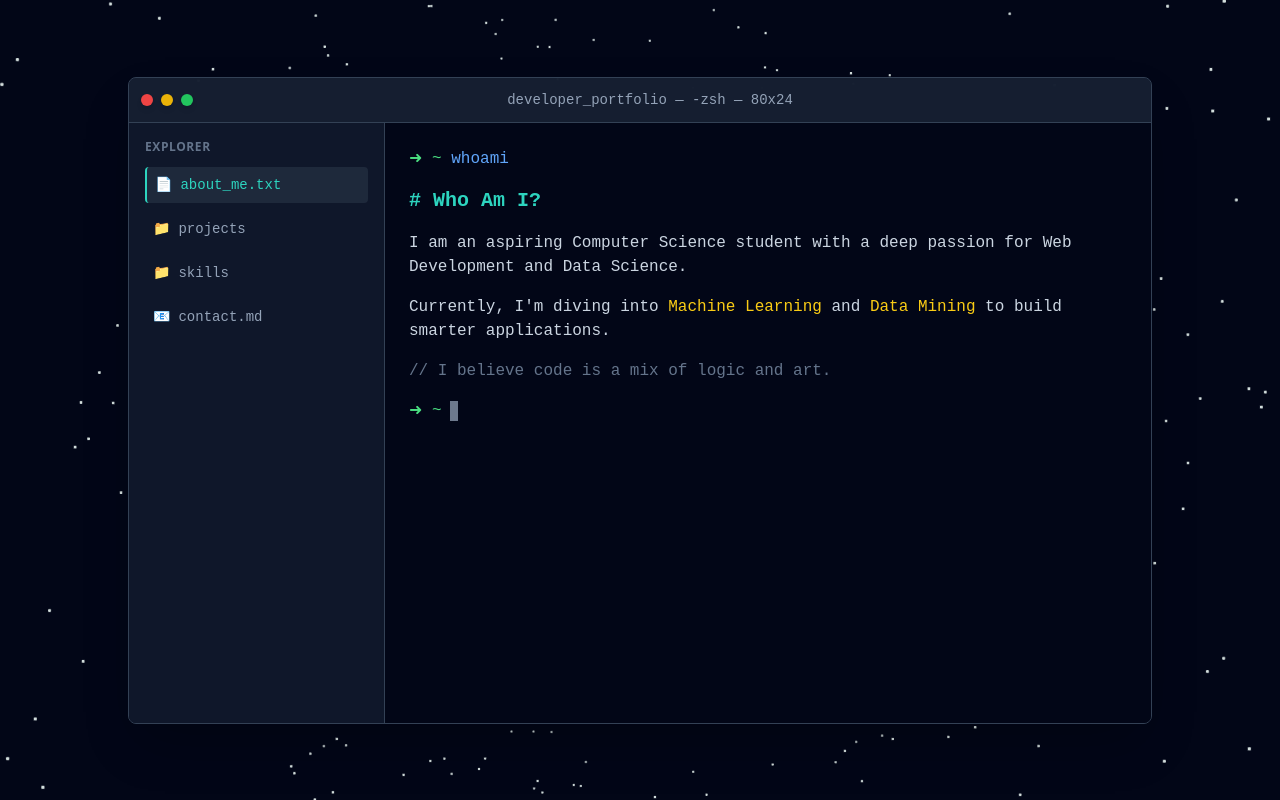
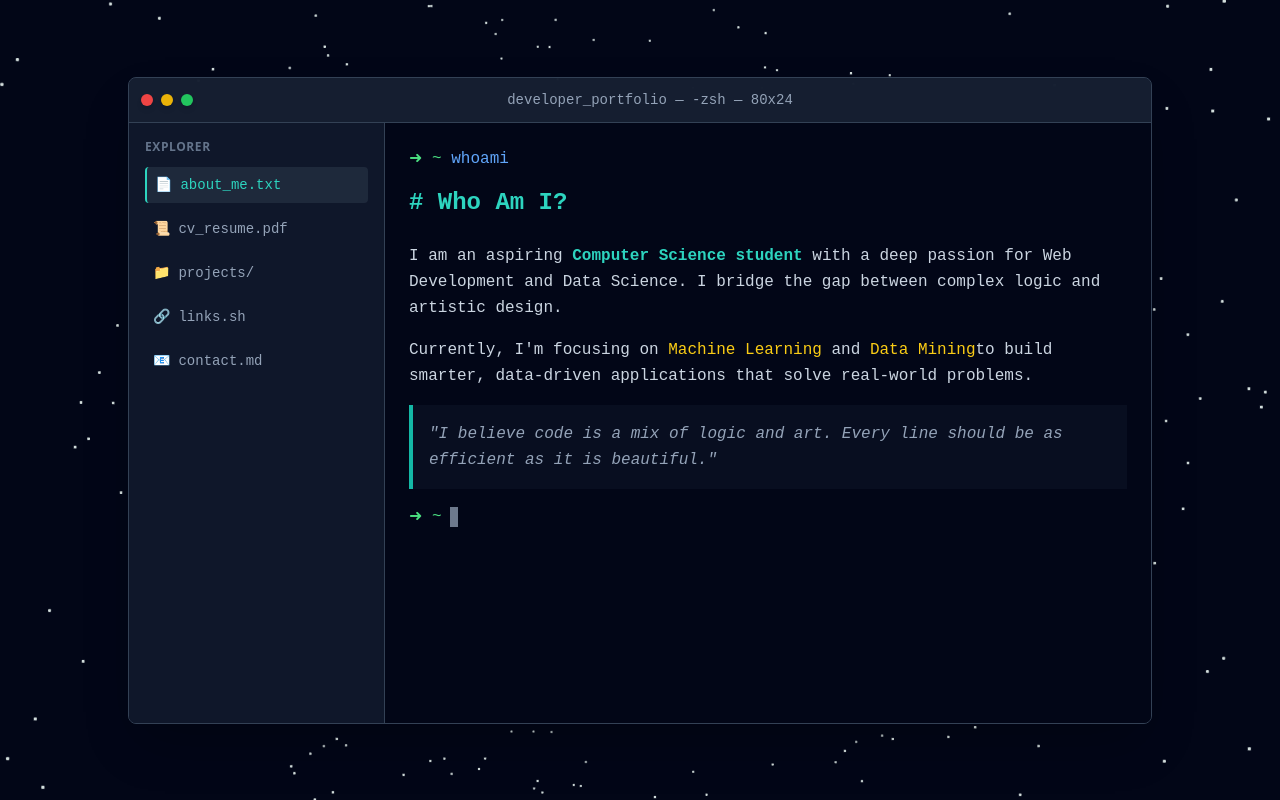
Before and after one commit to Ishan-malinda/Portfolio.IMS, a React (Vite) app in the folder my-portfolio/: page / in a window 1280 px wide. Built offline with nearby package versions, Linux system fonts and the light colour scheme.

Commit message:
Updated connect feild

```diff
--- a/my-portfolio/package.json
+++ b/my-portfolio/package.json
@@ -15,6 +15,7 @@
     "framer-motion": "^12.29.0",
     "react": "^19.2.0",
     "react-dom": "^19.2.0",
+    "react-icons": "^5.5.0",
     "three": "^0.182.0"
   },
   "devDependencies": {
--- a/my-portfolio/src/App.jsx
+++ b/my-portfolio/src/App.jsx
@@ -1,6 +1,15 @@
 import React, { useState } from 'react';
 import TerminalLayout from './TerminalLayout';
 import { motion, AnimatePresence } from 'framer-motion';
+import {
+  FaGithub,
+  FaLinkedin,
+  FaTwitter,
+  FaDiscord,
+  FaYoutube,
+  FaInstagram,
+  FaEnvelope
+} from 'react-icons/fa';
 
 const ContactSection = () => {
   const [formData, setFormData] = useState({ name: '', email: '', message: '' });
@@ -9,7 +18,6 @@ const ContactSection = () => {
   const handleSubmit = (e) => {
     e.preventDefault();
     setSubmitted(true);
-    // In a real app, you'd send this to a service
   };
 
   if (submitted) {
@@ -20,7 +28,7 @@ const ContactSection = () => {
         className="text-green-400 font-mono"
       >
         <p>➜ Message sent successfully!</p>
-        <p>➜ We will get back to you soon.</p>
+        <p>➜ I will get back to you as soon as possible.</p>
         <button
           onClick={() => setSubmitted(false)}
           className="mt-4 text-xs text-slate-500 hover:text-teal-400 underline"
@@ -33,32 +41,25 @@ const ContactSection = () => {
 
   return (
     <div className="space-y-6">
-      <div className="flex space-x-4">
-        <a href="https://github.com/Ishan-malinda" target="_blank" rel="noopener noreferrer" className="text-slate-400 hover:text-teal-400 transition-colors">
-          <span className="mr-2">🔗</span> GitHub
-        </a>
-        <a href="https://linkedin.com" target="_blank" rel="noopener noreferrer" className="text-slate-400 hover:text-teal-400 transition-colors">
-          <span className="mr-2">🔗</span> LinkedIn
-        </a>
-        <a href="mailto:your-email@example.com" className="text-slate-400 hover:text-teal-400 transition-colors">
-          <span className="mr-2">📧</span> Email
-        </a>
+      <div className="text-slate-300">
+        <p className="text-teal-400 font-bold text-xl mb-4"># Contact Me</p>
+        <p className="mb-4 text-sm">Have a question or want to work together? Drop me a message below.</p>
       </div>
 
-      <form onSubmit={handleSubmit} className="space-y-4 font-mono text-sm">
-        <div className="flex items-center space-x-2">
-          <span className="text-green-400">name:</span>
+      <form onSubmit={handleSubmit} className="space-y-4 font-mono text-sm max-w-lg">
+        <div className="flex items-center space-x-2 border-b border-slate-700 py-2">
+          <span className="text-green-400 w-20">name:</span>
           <input
             type="text"
             required
             className="bg-transparent border-none outline-none text-slate-300 w-full"
-            placeholder="Type your name..."
+            placeholder="Your Name"
             value={formData.name}
             onChange={(e) => setFormData({...formData, name: e.target.value})}
           />
         </div>
-        <div className="flex items-center space-x-2">
-          <span className="text-green-400">email:</span>
+        <div className="flex items-center space-x-2 border-b border-slate-700 py-2">
+          <span className="text-green-400 w-20">email:</span>
           <input
             type="email"
             required
@@ -68,12 +69,12 @@ const ContactSection = () => {
             onChange={(e) => setFormData({...formData, email: e.target.value})}
           />
         </div>
-        <div className="flex flex-col space-y-1">
+        <div className="flex flex-col space-y-1 py-2">
           <span className="text-green-400">message:</span>
           <textarea
             required
             rows="4"
-            className="bg-slate-900/50 border border-slate-700 rounded p-2 outline-none text-slate-300 w-full resize-none focus:border-teal-500 transition-colors"
+            className="bg-slate-900/50 border border-slate-700 rounded p-2 outline-none text-slate-300 w-full resize-none focus:border-teal-500 transition-colors mt-2"
             placeholder="Write your message here..."
             value={formData.message}
             onChange={(e) => setFormData({...formData, message: e.target.value})}
@@ -81,7 +82,7 @@ const ContactSection = () => {
         </div>
         <button
           type="submit"
-          className="bg-teal-600/20 text-teal-400 border border-teal-500/50 px-4 py-2 rounded hover:bg-teal-600/30 transition-all font-bold"
+          className="bg-teal-600/20 text-teal-400 border border-teal-500/50 px-6 py-2 rounded hover:bg-teal-600/30 transition-all font-bold"
         >
           ./submit_message.bin
         </button>
@@ -91,21 +92,77 @@ const ContactSection = () => {
 };
 
 const App = () => {
-  const [activeFile, setActiveFile] = useState('about_me.txt');
+  const [activeFile, setActiveFile] = useState('about');
 
-  // 1. Your Bio Data
-  const aboutMe = (
-    <div className="space-y-4">
-      <p className="text-teal-400 font-bold text-xl"># Who Am I?</p>
-      <p>I am an aspiring Computer Science student with a deep passion for Web Development and Data Science.</p>
-      <p>Currently, I'm diving into <span className="text-yellow-400">Machine Learning</span> and <span className="text-yellow-400">Data Mining</span> to build smarter applications.</p>
-      <p className="text-slate-500">// I believe code is a mix of logic and art.</p>
+  // 1. About Section
+  const about = (
+    <div className="space-y-6">
+      <p className="text-teal-400 font-bold text-2xl"># Who Am I?</p>
+      <div className="space-y-4 text-slate-300 leading-relaxed">
+        <p>
+          I am an aspiring <span className="text-teal-400 font-bold">Computer Science student</span> with a deep passion for
+          Web Development and Data Science. I bridge the gap between complex logic and artistic design.
+        </p>
+        <p>
+          Currently, I'm focusing on <span className="text-yellow-400">Machine Learning</span> and <span className="text-yellow-400">Data Mining</span>
+          to build smarter, data-driven applications that solve real-world problems.
+        </p>
+        <p className="bg-slate-900/50 border-l-4 border-teal-500 p-4 italic text-slate-400">
+          "I believe code is a mix of logic and art. Every line should be as efficient as it is beautiful."
+        </p>
+      </div>
     </div>
   );
 
-  // 2. Your Project Data
+  // 2. CV/Resume Section
+  const resume = (
+    <div className="space-y-6 text-slate-300">
+      <p className="text-teal-400 font-bold text-xl mb-4"># Professional Summary</p>
+
+      <div className="space-y-8">
+        <section>
+          <h3 className="text-purple-400 font-bold underline mb-3 text-lg uppercase tracking-wider">Education</h3>
+          <div className="border-l-2 border-slate-700 pl-4 py-2 hover:border-teal-500 transition-colors">
+            <p className="font-bold text-teal-400">BSc (Hons) in Computer Science</p>
+            <p className="text-xs text-slate-400 italic">2022 - Present</p>
+          </div>
+        </section>
+
+        <section>
+          <h3 className="text-purple-400 font-bold underline mb-3 text-lg uppercase tracking-wider">Skills</h3>
+          <div className="grid grid-cols-1 sm:grid-cols-2 gap-4">
+            <div className="bg-slate-900/30 p-3 rounded border border-slate-800">
+              <p className="text-teal-400 font-bold mb-1">Frontend</p>
+              <p className="text-sm">React, Tailwind CSS, JavaScript (ES6+), Framer Motion</p>
+            </div>
+            <div className="bg-slate-900/30 p-3 rounded border border-slate-800">
+              <p className="text-teal-400 font-bold mb-1">Backend</p>
+              <p className="text-sm">Node.js, Express, MongoDB, SQL</p>
+            </div>
+            <div className="bg-slate-900/30 p-3 rounded border border-slate-800">
+              <p className="text-teal-400 font-bold mb-1">Data Science</p>
+              <p className="text-sm">Python, ML, Data Mining, Pandas, TensorFlow</p>
+            </div>
+            <div className="bg-slate-900/30 p-3 rounded border border-slate-800">
+              <p className="text-teal-400 font-bold mb-1">Tools</p>
+              <p className="text-sm">Git, GitHub, Docker, Gemini AI, VS Code</p>
+            </div>
+          </div>
+        </section>
+
+        <a
+          href="#"
+          className="inline-block bg-teal-600/20 text-teal-400 border border-teal-500/50 px-6 py-3 rounded hover:bg-teal-600/30 transition-all font-bold"
+        >
+          📄 Download Full CV (PDF)
+        </a>
+      </div>
+    </div>
+  );
+
+  // 3. Projects Section
   const projects = (
-    <div className="grid grid-cols-1 md:grid-cols-2 gap-4">
+    <div className="grid grid-cols-1 md:grid-cols-2 gap-6">
       {[
         {
           title: "Group Collab App",
@@ -135,54 +192,79 @@ const App = () => {
         <motion.div
           key={i}
           whileHover={{ y: -5, borderColor: 'rgba(20, 184, 166, 0.5)' }}
-          className="border border-slate-700 p-4 rounded bg-slate-900/50 transition-colors flex flex-col justify-between"
+          className="border border-slate-700 p-5 rounded bg-slate-900/50 transition-colors flex flex-col justify-between"
         >
           <div>
-            <h4 className="text-teal-400 font-bold">{p.title}</h4>
-            <p className="text-xs text-slate-400 mt-2">{p.desc}</p>
-            <div className="flex flex-wrap gap-2 mt-3">
+            <h4 className="text-teal-400 font-bold text-lg">{p.title}</h4>
+            <p className="text-sm text-slate-400 mt-2 line-clamp-2">{p.desc}</p>
+            <div className="flex flex-wrap gap-2 mt-4">
               {p.tags.map(tag => (
-                <span key={tag} className="text-[10px] bg-slate-800 text-slate-400 px-2 py-1 rounded border border-slate-700">
+                <span key={tag} className="text-[10px] bg-slate-800 text-slate-300 px-2 py-1 rounded border border-slate-700">
                   {tag}
                 </span>
               ))}
             </div>
           </div>
-          <a href={p.link} className="text-blue-400 text-xs mt-4 block hover:underline">view_on_github.exe</a>
+          <a href={p.link} className="text-blue-400 text-xs mt-6 block hover:underline font-mono">view_on_github.exe</a>
         </motion.div>
       ))}
     </div>
   );
 
-  // 3. Skills Content
-  const skills = (
-    <div className="space-y-4">
-       <div>
-         <p className="text-purple-400 font-bold underline mb-2">Frontend Development:</p>
-         <p className="text-sm text-slate-300">HTML5, CSS3, JavaScript (ES6+), React, Tailwind CSS, Framer Motion</p>
-       </div>
-       <div>
-         <p className="text-blue-400 font-bold underline mb-2">Backend & Database:</p>
-         <p className="text-sm text-slate-300">Node.js, Express, MongoDB, SQL</p>
-       </div>
-       <div>
-         <p className="text-yellow-400 font-bold underline mb-2">Machine Learning & Data:</p>
-         <p className="text-sm text-slate-300">Python, NumPy, Pandas, Scikit-learn, TensorFlow, Data Mining</p>
-       </div>
-       <div>
-         <p className="text-green-400 font-bold underline mb-2">Tools & DevOps:</p>
-         <p className="text-sm text-slate-300">Git, GitHub, Docker, Gemini AI, VS Code</p>
-       </div>
+  // 4. Links Section
+  const links = (
+    <div className="space-y-12 text-center py-8">
+      <div className="relative inline-block">
+        <p className="text-teal-400 font-mono text-3xl font-bold tracking-widest uppercase">
+          // Connect With Me
+        </p>
+        <div className="h-1 w-full bg-teal-500/30 mt-2 rounded-full overflow-hidden">
+          <motion.div
+            initial={{ x: '-100%' }}
+            animate={{ x: '100%' }}
+            transition={{ duration: 2, repeat: Infinity, ease: "linear" }}
+            className="h-full w-1/3 bg-teal-400 shadow-[0_0_10px_#2dd4bf]"
+          />
+        </div>
+      </div>
+
+      <div className="grid grid-cols-2 md:grid-cols-3 gap-y-12 gap-x-8 max-w-3xl mx-auto">
+        {[
+          { label: 'LINKEDIN', icon: <FaLinkedin />, url: 'https://linkedin.com', color: 'hover:text-blue-500' },
+          { label: 'GITHUB', icon: <FaGithub />, url: 'https://github.com/Ishan-malinda', color: 'hover:text-white' },
+          { label: 'TWITTER', icon: <FaTwitter />, url: 'https://twitter.com', color: 'hover:text-sky-400' },
+          { label: 'DISCORD', icon: <FaDiscord />, url: 'https://discord.com', color: 'hover:text-indigo-400' },
+          { label: 'YOUTUBE', icon: <FaYoutube />, url: 'https://youtube.com', color: 'hover:text-red-500' },
+          { label: 'INSTAGRAM', icon: <FaInstagram />, url: 'https://instagram.com', color: 'hover:text-pink-500' }
+        ].map((link, i) => (
+          <motion.a
+            key={i}
+            href={link.url}
+            target="_blank"
+            rel="noopener noreferrer"
+            whileHover={{ y: -8, scale: 1.1 }}
+            className="flex flex-col items-center group"
+          >
+            <div className={`text-6xl mb-4 text-slate-500 transition-all duration-300 ${link.color} group-hover:drop-shadow-[0_0_15px_rgba(45,212,191,0.5)]`}>
+              {link.icon}
+            </div>
+            <p className="text-xs font-mono tracking-[0.2em] text-slate-500 group-hover:text-teal-400 transition-colors">
+              {link.label}
+            </p>
+          </motion.a>
+        ))}
+      </div>
     </div>
   );
 
   const renderContent = () => {
     switch(activeFile) {
-      case 'about_me.txt': return aboutMe;
+      case 'about': return about;
+      case 'resume': return resume;
       case 'projects': return projects;
-      case 'skills': return skills;
+      case 'links': return links;
       case 'contact': return <ContactSection />;
-      default: return aboutMe;
+      default: return about;
     }
   };
 
--- a/my-portfolio/src/TerminalLayout.jsx
+++ b/my-portfolio/src/TerminalLayout.jsx
@@ -31,9 +31,10 @@ const TerminalLayout = ({ children, activeFile, setActiveFile }) => {
             <h3 className="text-slate-500 text-xs font-bold uppercase tracking-wider mb-3">Explorer</h3>
             <ul className="space-y-2 font-mono text-sm">
               {[
-                { id: 'about_me.txt', icon: '📄', label: 'about_me.txt' },
-                { id: 'projects', icon: '📁', label: 'projects' },
-                { id: 'skills', icon: '📁', label: 'skills' },
+                { id: 'about', icon: '📄', label: 'about_me.txt' },
+                { id: 'resume', icon: '📜', label: 'cv_resume.pdf' },
+                { id: 'projects', icon: '📁', label: 'projects/' },
+                { id: 'links', icon: '🔗', label: 'links.sh' },
                 { id: 'contact', icon: '📧', label: 'contact.md' }
               ].map((item) => (
                 <li
```
Also changed, not shown: 1 other file (tests, documents, lock files or other folders).
